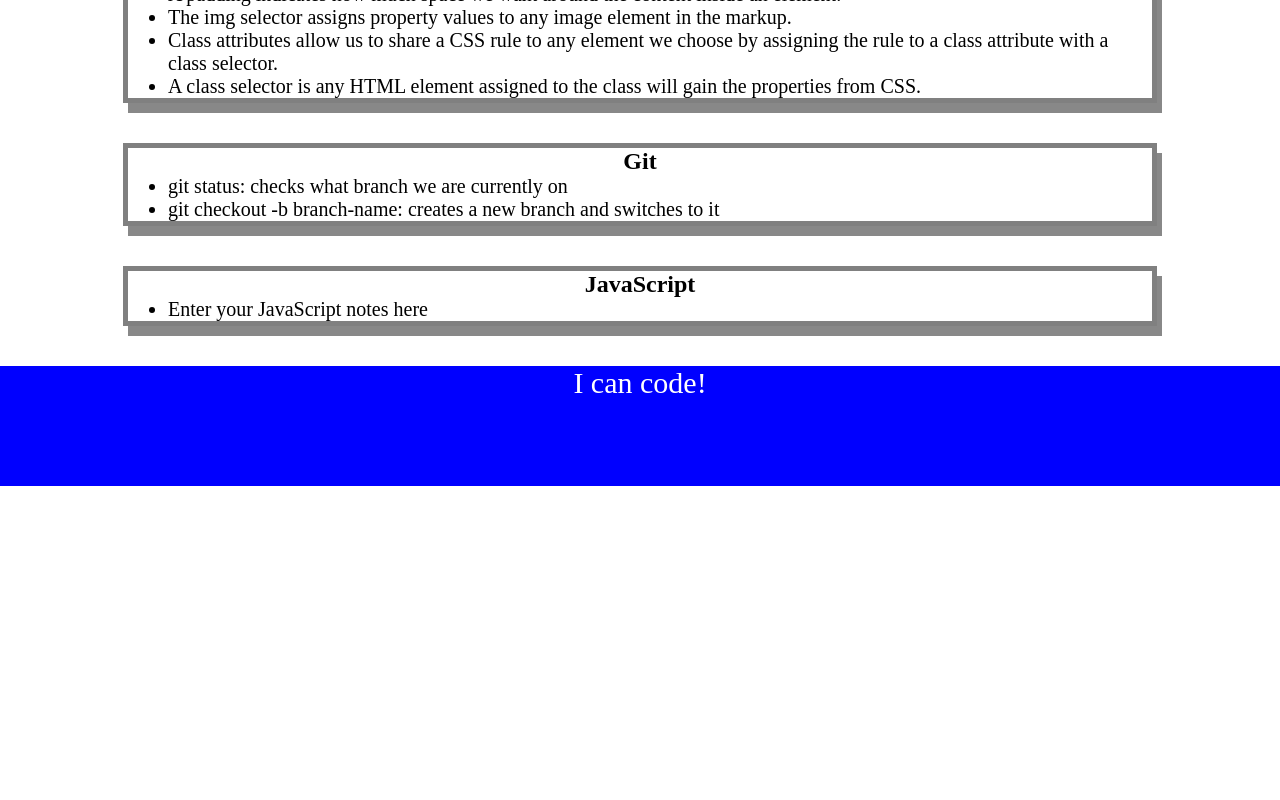
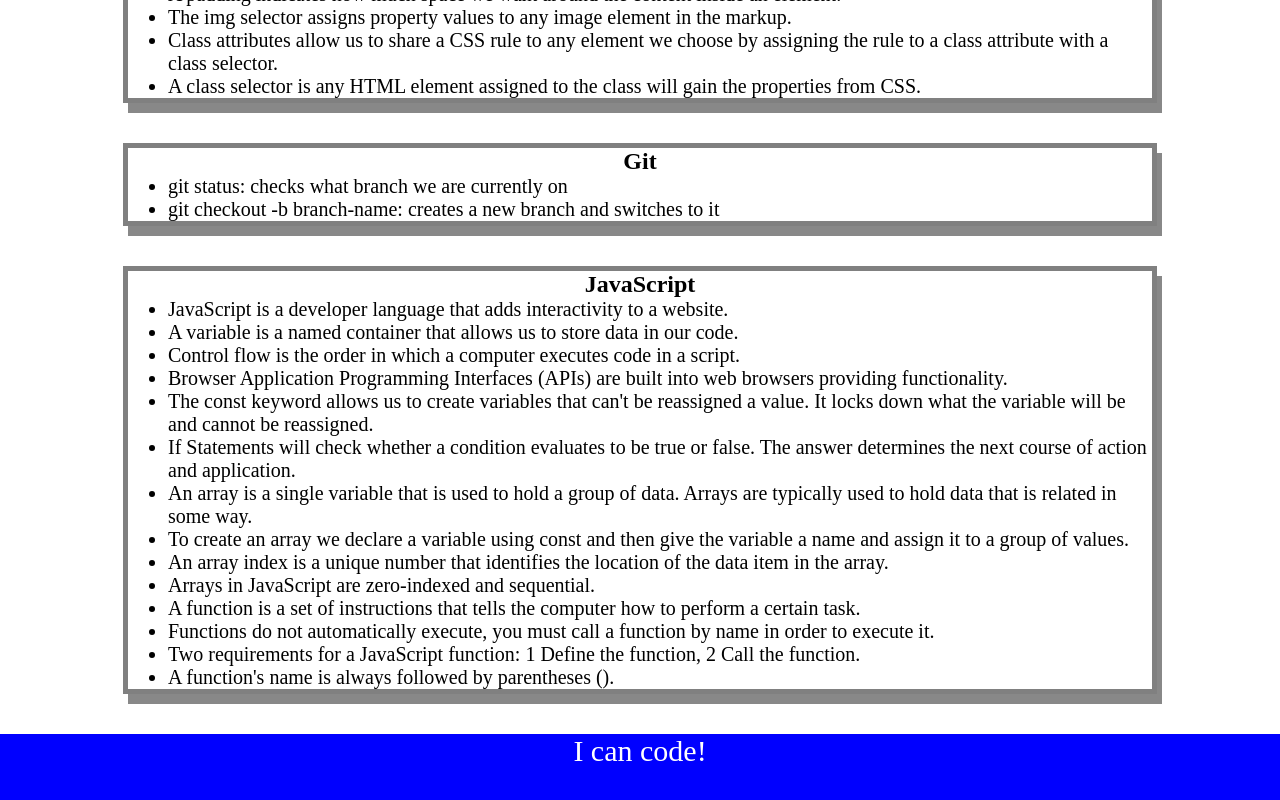
Before and after one commit to klegal/prework_study_guide, a plain HTML site: page index.html in a window 1280 px wide. Shown: the part 654-1454 px from the top of the page. Before the commit the page ends 1140 px from the top, so only its background shows below. Drawn offline with Linux system fonts and the light colour scheme.

Commit message:
added code to JavaScript file

```diff
--- a/assets/script.js
+++ b/assets/script.js
@@ -1,17 +1,31 @@
 const topics = ['HTML', 'CSS', 'Git', 'JavaScript'];
-/*
-if (topic === 'HTML') {
+const randomTopic = topics[Math.floor(Math.random() * topics.length)];
+
+
+function listTopics() {
+    for (let x = 0; x < topics.length; x++) {
+      console.log(topics[x]);
+    }
+  }
+
+function selectTopic() {
+if (randomTopic === 'HTML') {
   console.log("Let's study HTML!");
-} else if (topic === 'CSS') {
+} else if (randomTopic === 'CSS') {
   console.log("Let's study CSS!");
-} else if (topic === 'Git') {
+} else if (randomTopic === 'Git') {
   console.log("Let's study Git!");
-} else if (topic === 'JavaScript') {
+} else if (randomTopic === 'JavaScript') {
   console.log("Let's study JavaScript!");
 } else {
   console.log('Please try again!');
 }
-*/
-for(let x = 0; x < topics.length; x++) {
-    console.log(topics[x]);
-   }
+}
+
+console.log('Here are the topics we learned through Prework:');
+
+listTopics();
+
+console.log('Which topic should we study first?');
+
+selectTopic();
--- a/index.html
+++ b/index.html
@@ -53,7 +53,20 @@
       <section class="card" id="javascript-section">
         <h2>JavaScript</h2>
         <ul>
-          <li>Enter your JavaScript notes here</li>
+          <li>JavaScript is a developer language that adds interactivity to a website.</li>
+          <li>A variable is a named container that allows us to store data in our code.</li>
+          <li>Control flow is the order in which a computer executes code in a script.</li>
+          <li>Browser Application Programming Interfaces (APIs) are built into web browsers providing functionality.</li>
+          <li>The const keyword allows us to create variables that can't be reassigned a value. It locks down what the variable will be and cannot be reassigned.</li>
+          <li>If Statements will check whether a condition evaluates to be true or false. The answer determines the next course of action and application.</li>
+          <li>An array is a single variable that is used to hold a group of data. Arrays are typically used to hold data that is related in some way.</li>
+          <li>To create an array we declare a variable using const and then give the variable a name and assign it to a group of values.</li>
+          <li>An array index is a unique number that identifies the location of the data item in the array.</li>
+          <li>Arrays in JavaScript are zero-indexed and sequential.</li>
+          <li>A function is a set of instructions that tells the computer how to perform a certain task.</li>
+          <li>Functions do not automatically execute, you must call a function by name in order to execute it.</li>
+          <li>Two requirements for a JavaScript function: 1 Define the function, 2 Call the function.</li>
+          <li>A function's name is always followed by parentheses ().</li>
         </ul>
 
       </section>
```
